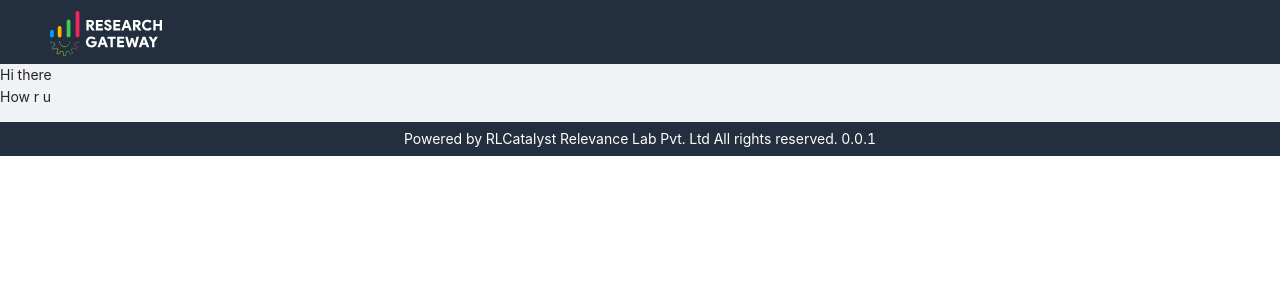
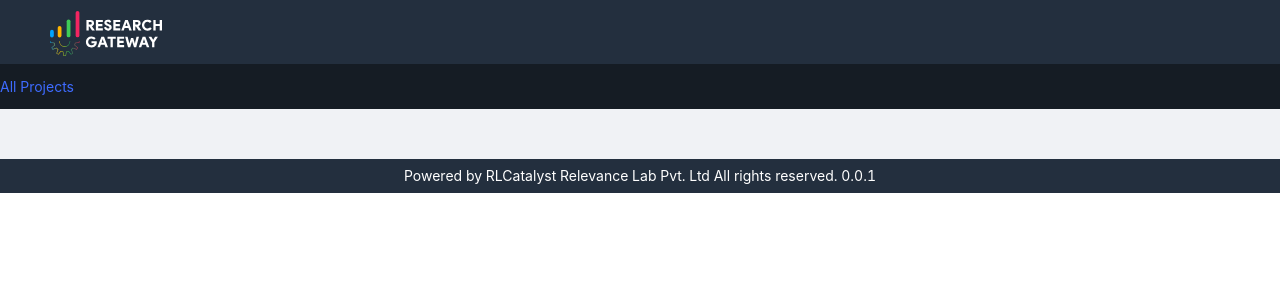
Before and after one commit to stechx1/research-gateway, a Next.js app: page / in a window 1280 px wide. Shown: the top 300 px of the page. Built offline with nearby package versions, Linux system fonts and the light colour scheme.

Commit message:
feat: add page header

```diff
--- a/src/collections/SignInForm/SignInForm.jsx
+++ b/src/collections/SignInForm/SignInForm.jsx
@@ -15,7 +15,7 @@ const SignInForm = () => {
   const router = useRouter();
   const onFinish = (values) => {
     console.log('Success:', values);
-    router.push("/home")
+    router.push("/")
   };
   return (
     <StyledFormContainer>
--- /dev/null
+++ b/src/components/PageHeader/PageHeader.jsx
@@ -0,0 +1,13 @@
+import React from 'react';
+import { Container } from '../Container';
+import { StyledLink, StyledPageHeader } from './elements';
+
+export const PageHeader = ({ title }) => {
+  return (
+    <StyledPageHeader>
+      <Container>
+        <StyledLink>{title}</StyledLink>
+      </Container>
+    </StyledPageHeader>
+  );
+};
--- /dev/null
+++ b/src/components/PageHeader/elements.jsx
@@ -0,0 +1,16 @@
+import styled from 'styled-components';
+
+export const StyledPageHeader = styled.div`
+  background-color: #151C24;
+  height: 45px;
+  display: flex;
+  align-items: center;
+`;
+
+export const StyledLink = styled.a`
+  color: #3e6bff;
+  text-align: right;
+  &:hover {
+    text-decoration: underline;
+  }
+`;
--- /dev/null
+++ b/src/components/PageHeader/index.js
@@ -0,0 +1 @@
+export * from "./PageHeader";
--- a/src/components/index.js
+++ b/src/components/index.js
@@ -1,3 +1,4 @@
 export * from './Footer';
 export * from './Header';
 export * from './Container';
+export * from './PageHeader';
--- a/src/pages/index.js
+++ b/src/pages/index.js
@@ -1,13 +1,10 @@
-import { Layout } from 'antd';
-const { Content } = Layout;
-
-import { Header, AntFooter } from '../components';
+import { Container, PageHeader } from '../components';
 
 export default function Home() {
   return (
-    <p>
-      Hi there
-      <p>How r u</p>
-    </p>
+    <>
+      <PageHeader title='All Projects' />
+      <Container></Container>
+    </>
   );
 }
```
